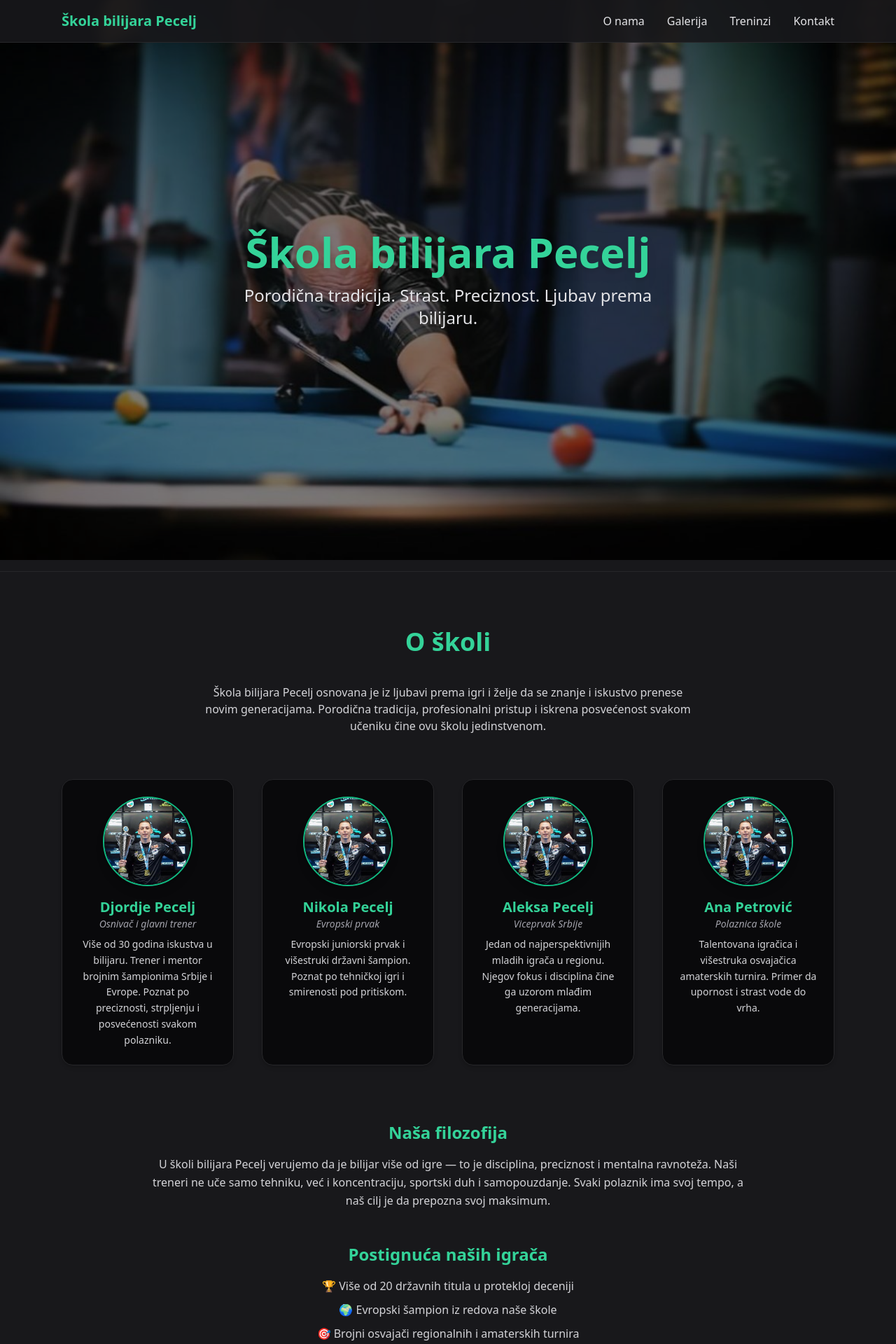
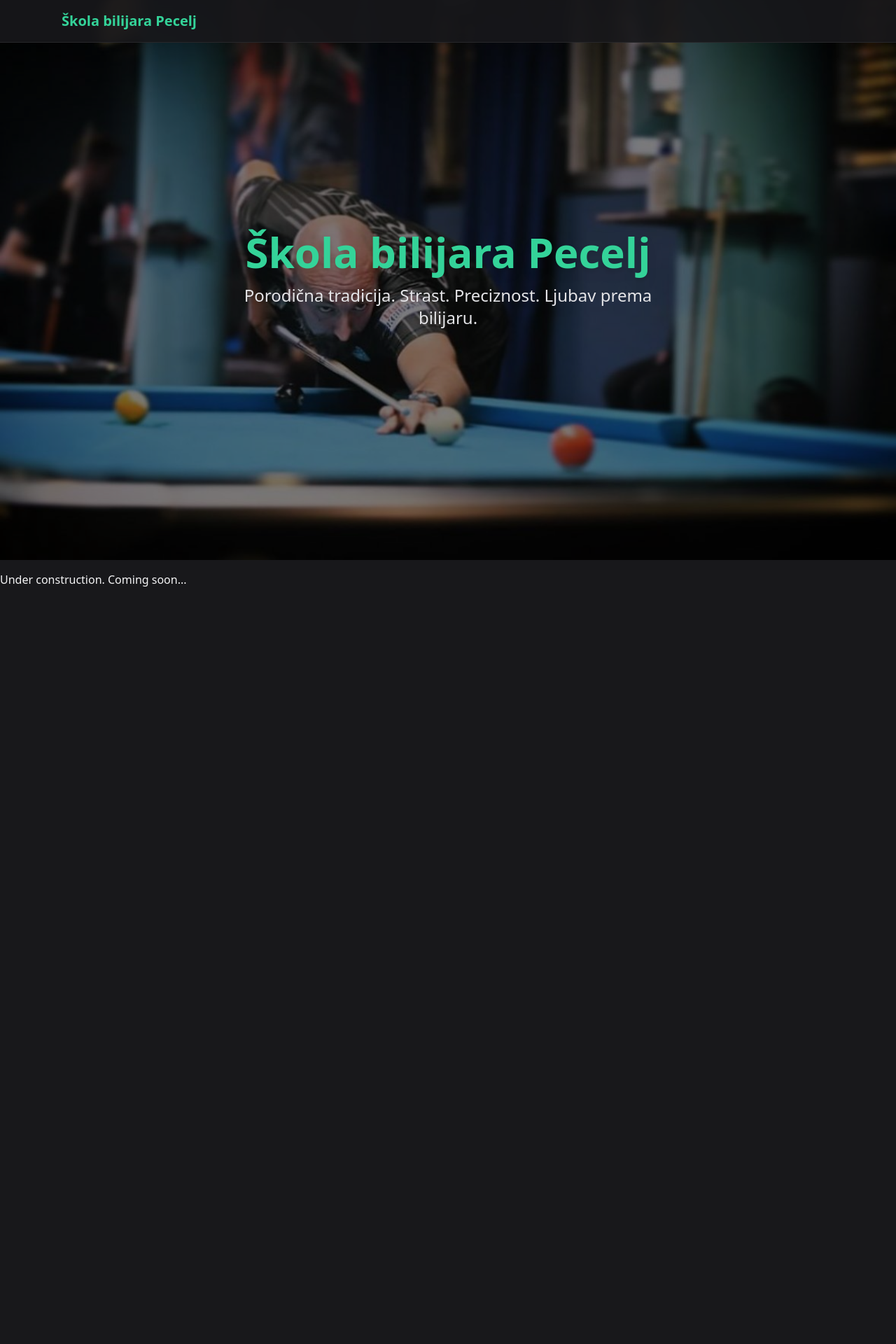
Before and after one commit to miapecelj/skola-bilijara-pecelj, a React (Vite) app: page / in a window 1280 px wide. Shown: the top 1920 px of the page at 70% size. After the commit the page ends 840 px from the top, so only its background shows below. Built offline with nearby package versions, Linux system fonts and the light colour scheme.

Commit message:
Under construction

```diff
--- a/src/App.jsx
+++ b/src/App.jsx
@@ -33,8 +33,9 @@ export default function App() {
         <section id="hero" data-aos="fade-up" data-aos-duration="200">
           <HeroSection />
         </section>
+        <h1>Under construction. Coming soon...</h1>
 
-        <section id="about" data-aos="fade-up" data-aos-duration="200">
+        {/* <section id="about" data-aos="fade-up" data-aos-duration="200">
           <AboutSection />
         </section>
 
@@ -48,7 +49,7 @@ export default function App() {
 
         <section id="contact" data-aos="fade-up" data-aos-duration="200">
           <ContactSection />
-        </section>
+        </section> */}
       </main>
     </div>
   );
--- a/src/components/Header.jsx
+++ b/src/components/Header.jsx
@@ -15,12 +15,12 @@ export default function Header() {
         </a>
 
         {/* Desktop meni */}
-        <nav className="hidden md:flex space-x-8 text-zinc-200">
+        {/* <nav className="hidden md:flex space-x-8 text-zinc-200">
           <a href="#about" className="hover:text-emerald-400 transition">O nama</a>
           <a href="#gallery" className="hover:text-emerald-400 transition">Galerija</a>
           <a href="#pricing" className="hover:text-emerald-400 transition">Treninzi</a>
-          <a href="#contact" className="hover:text-emerald-400 transition">Kontakt</a>
-        </nav>
+          <a href="#contact" className=pricing"hover:text-emerald-400 transition">Kontakt</a>
+        </nav> */}
 
         {/* Mobile dugme */}
         <button
@@ -57,7 +57,7 @@ export default function Header() {
           </div>
 
           {/* Linkovi */}
-          <nav className="flex flex-col items-center justify-center space-y-8 text-2xl font-semibold flex-grow">
+          {/* <nav className="flex flex-col items-center justify-center space-y-8 text-2xl font-semibold flex-grow">
             <a href="#hero" onClick={() => setIsOpen(false)} className="hover:text-emerald-200">
               Početna
             </a>
@@ -73,7 +73,7 @@ export default function Header() {
             <a href="#contact" onClick={() => setIsOpen(false)} className="hover:text-emerald-200">
               Kontakt
             </a>
-          </nav>
+          </nav> */}
 
           {/* Footer */}
           <div className="text-center border-t border-emerald-400 py-4 text-sm text-emerald-50/90">
```
